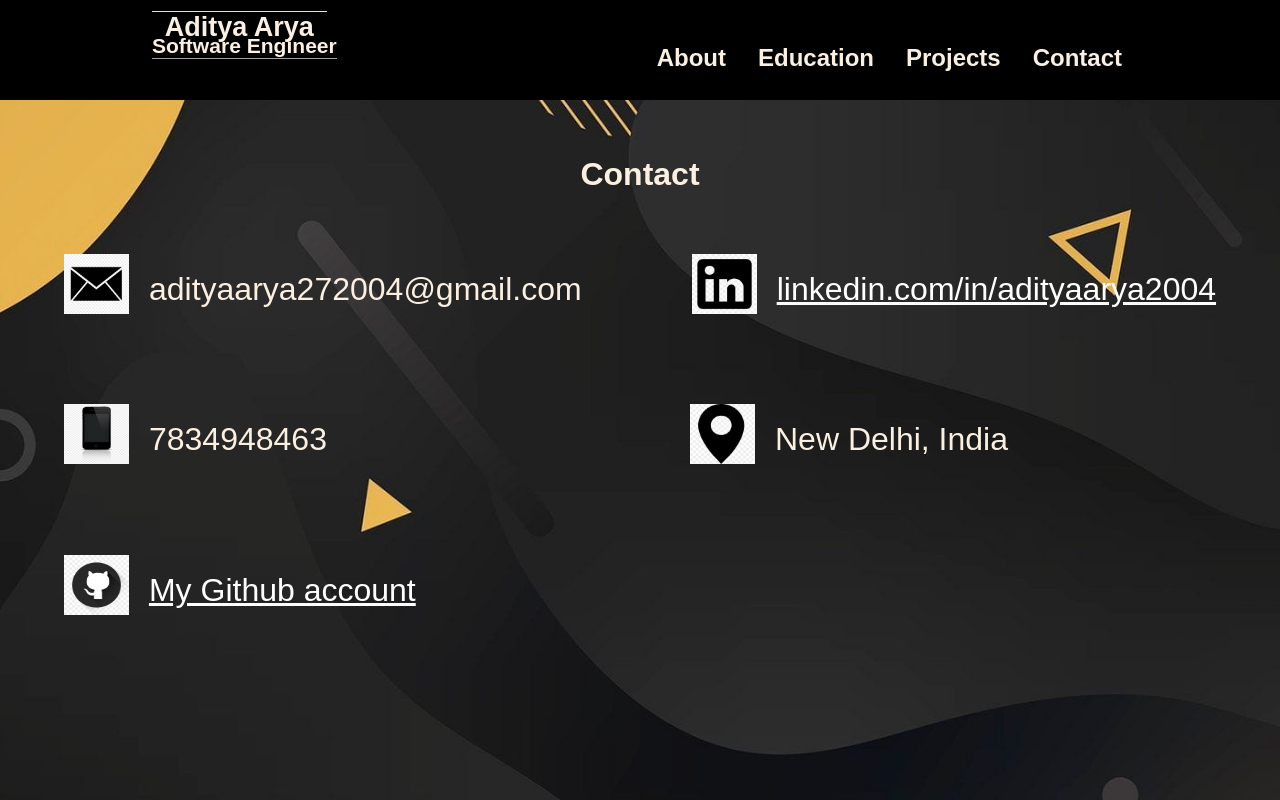
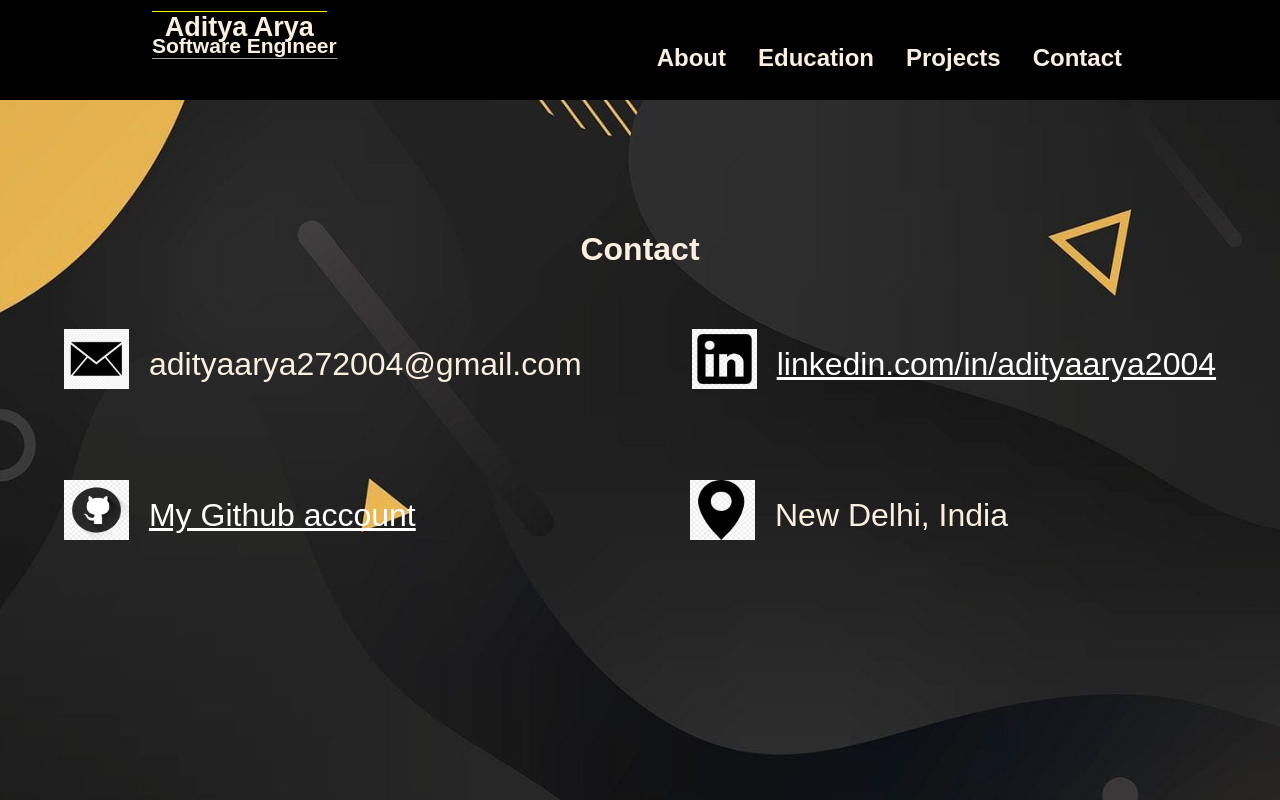
Before and after one commit to simgym/Resume, a React (Vite) app: page /contact in a window 1280 px wide. Built offline with nearby package versions, Linux system fonts and the light colour scheme.

Commit message:
second commit

```diff
--- a/src/pages/ContactPage.jsx
+++ b/src/pages/ContactPage.jsx
@@ -33,20 +33,6 @@ const ContactPage = () => {
         <div className="contact-row">
           <div className="contact-item-container">
             <h2>
-              <img src={phone} />
-            </h2>
-            <p>7834948463</p>
-          </div>
-          <div className="contact-item-row">
-            <h2>
-              <img src={location} />
-            </h2>
-            <p>New Delhi, India</p>
-          </div>
-        </div>
-        <div className="contact-row">
-          <div className="contact-item-container">
-            <h2>
               <img src={github} />
             </h2>
             <a
@@ -57,6 +43,12 @@ const ContactPage = () => {
               My Github account
             </a>
           </div>
+          <div className="contact-item-row">
+            <h2>
+              <img src={location} />
+            </h2>
+            <p>New Delhi, India</p>
+          </div>
         </div>
       </main>
     </>
```
